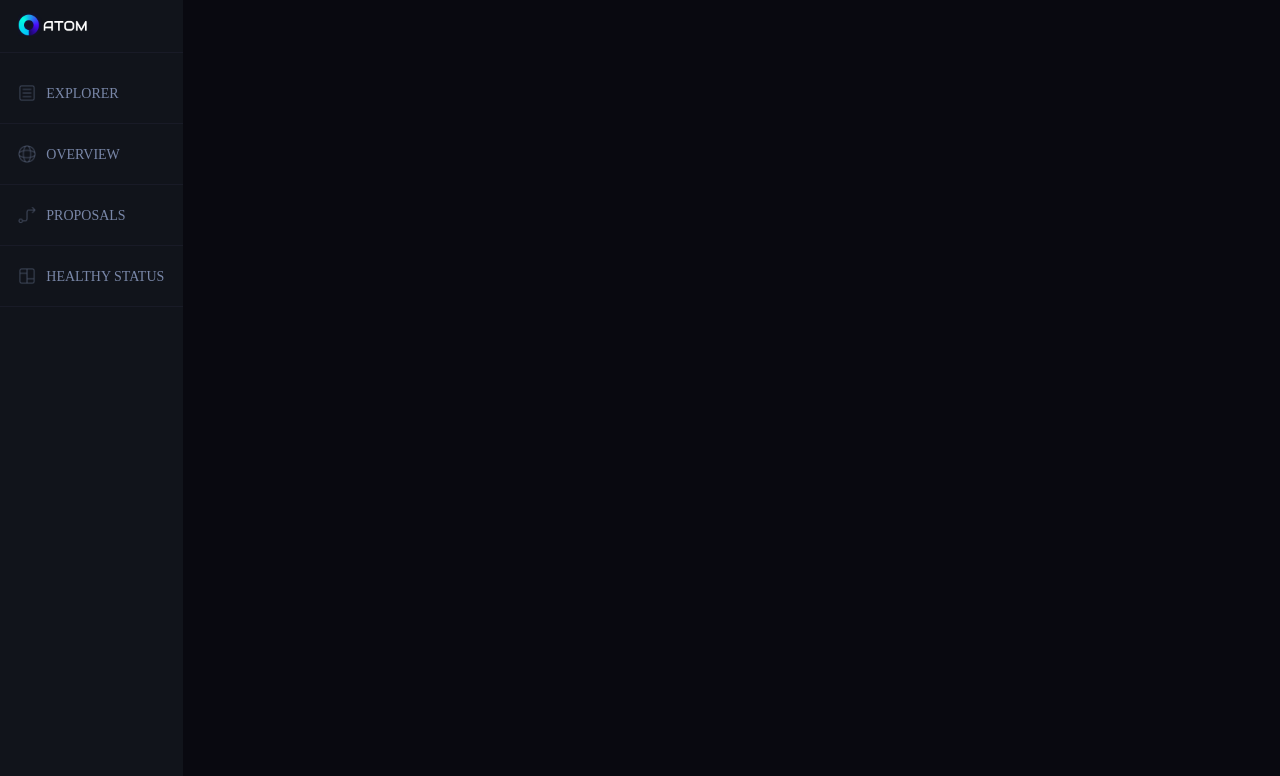
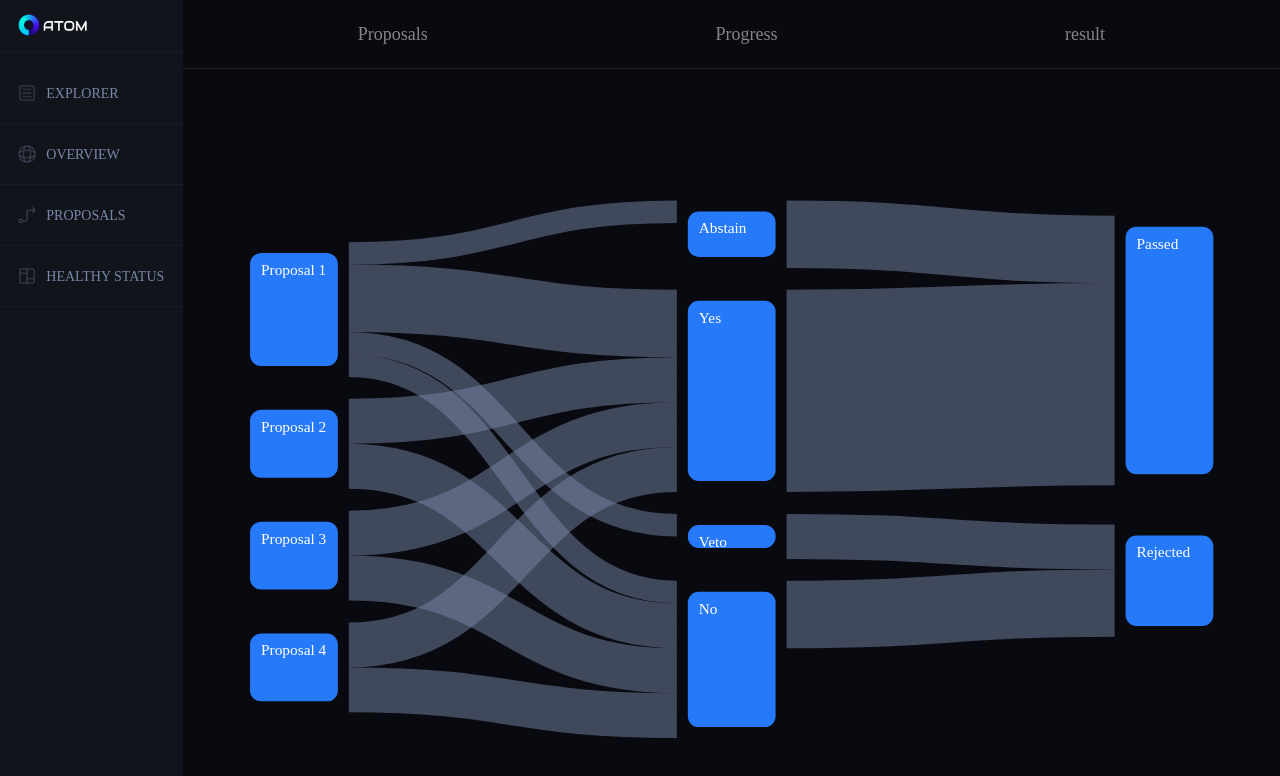
Before and after one commit to InformationDesign-Project/Client, a SvelteKit app: page /Proposals/flow in a window 1280 px wide. Shown: the top 776 px of the page. Built offline with nearby package versions, Linux system fonts and the light colour scheme.

Commit message:
Add : Proposals/flow 작업 중

```diff
--- a/package.json
+++ b/package.json
@@ -14,6 +14,7 @@
 		"@sveltejs/kit": "^1.27.4",
 		"@types/chart.js": "^2.9.41",
 		"@types/d3": "^7.4.3",
+		"@types/d3-sankey": "^0.12.4",
 		"prettier-plugin-svelte": "^3.1.2",
 		"sass": "^1.69.5",
 		"svelte": "^4.2.7",
@@ -27,6 +28,7 @@
 		"@types/highcharts": "^7.0.0",
 		"chart.js": "^4.4.1",
 		"d3": "^7.8.5",
+		"d3-sankey": "^0.12.3",
 		"highcharts": "^11.2.0"
 	}
 }
--- a/src/routes/Proposals/flow/+page.svelte
+++ b/src/routes/Proposals/flow/+page.svelte
@@ -0,0 +1,155 @@
+<script lang="ts">
+	import { onMount } from 'svelte';
+	import * as d3 from 'd3';
+	import { sankey, sankeyLinkHorizontal } from 'd3-sankey';
+	import type { SankeyNode, SankeyLink } from './index.ts';
+
+	let width = 900;
+	let height = 500;
+
+	onMount(() => {
+		const data = {
+			nodes: [
+				{ name: 'Proposal 1' }, // 0
+				{ name: 'Proposal 2' }, // 1
+				{ name: 'Proposal 3' }, // 2
+				{ name: 'Proposal 4' }, // 3
+				{ name: 'Yes' }, // 4
+				{ name: 'No' }, // 5
+				{ name: 'Veto' }, // 6
+				{ name: 'Abstain' }, // 7
+				{ name: 'Passed' }, // 8
+				{ name: 'Rejected' } // 9
+			],
+			links: [
+				{ source: 0, target: 4, value: 3 },
+				{ source: 0, target: 5, value: 1 },
+				{ source: 0, target: 6, value: 1 },
+				{ source: 0, target: 7, value: 1 },
+				{ source: 1, target: 4, value: 2 },
+				{ source: 1, target: 5, value: 2 },
+				{ source: 2, target: 4, value: 2 },
+				{ source: 2, target: 5, value: 2 },
+				{ source: 3, target: 4, value: 2 },
+				{ source: 3, target: 5, value: 2 },
+				{ source: 4, target: 8, value: 9 },
+				{ source: 5, target: 9, value: 3 },
+				{ source: 6, target: 9, value: 2 },
+				{ source: 7, target: 8, value: 3 }
+			]
+		};
+
+		createSankeyChart(data);
+	});
+
+	function createSankeyChart(data: { nodes: SankeyNode[]; links: SankeyLink[] }) {
+		const svg = d3.select('#sankey-chart').attr('viewBox', [0, 0, width, height]);
+
+		const { nodes, links } = sankey<SankeyNode, SankeyLink>()
+			.nodeWidth(100)
+			.nodePadding(20)
+			.extent([
+				[1, 5],
+				[width - 1, height - 5]
+			])(data);
+
+		svg
+			.append('g')
+			.selectAll('rect')
+			.data(nodes)
+			.join('rect')
+			.attr('x', (d) => (d.x0 ?? 0) + 10)
+			.attr('y', (d) => (d.y0 ?? 0) + 10)
+			.attr('height', (d) => (d.y1 ?? 0) - (d.y0 ?? 0) - 20)
+			.attr('width', (d) => (d.x1 ?? 0) - (d.x0 ?? 0) - 20)
+			.attr('fill', 'var(--point, #267AF9)')
+			.attr('rx', 10)
+			.attr('ry', 10)
+			.on('mouseover', function (event, d) {
+				svg.selectAll('path').attr('stroke-opacity', (link) => {
+					if (typeof link.source === 'object' && link.source.index === d.index) {
+						return 1;
+					} else if (typeof link.target === 'object' && link.target.index === d.index) {
+						return 1;
+					} else {
+						return 0.1;
+					}
+				});
+			})
+			.on('mouseout', function () {
+				svg.selectAll('path').attr('stroke-opacity', 0.5);
+			});
+
+		svg
+			.append('g')
+			.attr('fill', 'none')
+			.selectAll('path')
+			.data(links)
+			.join('path')
+			.attr('d', sankeyLinkHorizontal())
+			.attr('stroke', (d) =>
+				typeof d.source === 'object' && d.source.name.startsWith('Proposal') ? '#7987A8' : '#7987A8'
+			)
+			.attr('stroke-opacity', 0.5)
+			.attr('stroke-width', (d) => Math.max(1, d.width));
+		svg.append('g').selectAll('text').data(nodes);
+
+		svg
+			.append('g')
+			.selectAll('text')
+			.data(nodes)
+			.join('text')
+			.attr('x', (d) => (d.x0 ?? 0) + 20) // 박스 안에 텍스트 위치 설정
+			.attr('y', (d) => (d.y0 ?? 0) + 30) // 박스 안에 텍스트 위치 설정
+			.attr('text-anchor', 'center') // 텍스트 정렬 변경
+			.text((d) => d.name)
+			.attr('fill', 'white')
+			.style('font-size', '14px'); // 글자 크기 설정
+	}
+</script>
+
+<header>
+	<div class="inner-header">
+		<div>Proposals</div>
+		<div>Progress</div>
+		<div>result</div>
+	</div>
+</header>
+
+<main>
+	<svg id="sankey-chart"></svg>
+</main>
+
+<style lang="scss">
+	header {
+		border-bottom: 1px solid rgba(255, 255, 255, 0.1);
+		width: 100%;
+		margin: auto;
+	}
+
+	.inner-header {
+		display: flex;
+		justify-content: space-between;
+		margin-left: 150px;
+		margin-right: 150px;
+	}
+
+	.inner-header div {
+		font-size: 18px;
+		color: #ffffff;
+		opacity: 0.5;
+		margin: 25px;
+	}
+
+	main {
+		display: flex;
+		justify-content: center;
+		align-items: center;
+		height: 100vh;
+	}
+
+	#sankey-chart {
+		max-width: 90%;
+		height: auto;
+	}
+</style>
--- a/tsconfig.json
+++ b/tsconfig.json
@@ -11,5 +11,5 @@
 		"strict": true,
 		"moduleResolution": "node"
 	},
-	"types": ["svelte", "d3", "chart.js", "highcharts"]
+	"types": ["svelte", "d3", "chart.js", "highcharts", "d3-sankey"]
 }
```
Also changed, not shown: src/routes/Proposals/flow/index.ts (added, +11 -0 lines), 1 other file (tests, documents, lock files or other folders).
